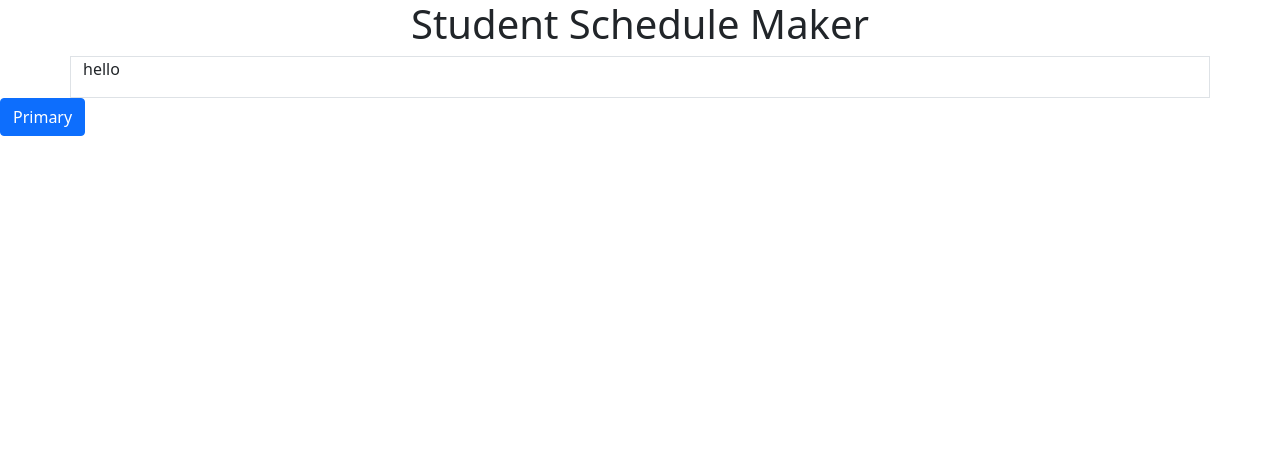
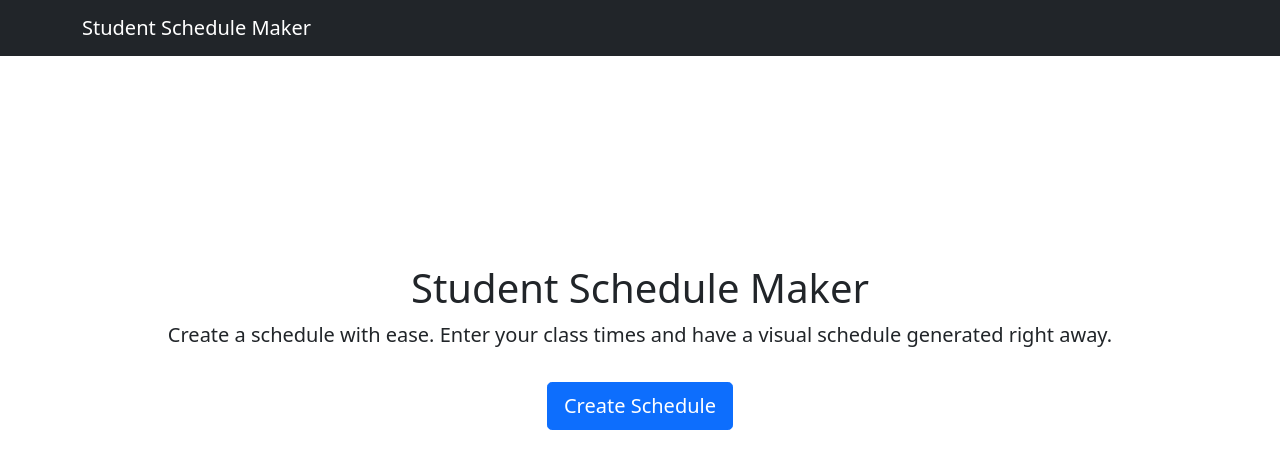
Before and after one commit to keonnk/Student-Schedule-Maker, a plain HTML site: page index.html in a window 1280 px wide. Drawn offline with nearby package versions, Linux system fonts and the light colour scheme.

Commit message:
Created basic layout for main page

```diff
--- a/index.html
+++ b/index.html
@@ -11,17 +11,28 @@
     <title>Student Schedule Maker - Home</title>
   </head>
 
-  <body>
-    <h1 class="text-center">Student Schedule Maker</h1>
+  <style>
+    .titleHeader {
+      margin-top: 13rem;
+    }
+  </style>
 
-    <div class="container border">
-        <p> hello </p>
+  <body class="text-center">
+
+    <!--NavBar-->
+    <nav class="navbar navbar-expand-md navbar-dark bg-dark">
+      <div class="container">
+        <a class="navbar-brand" href="#">Student Schedule Maker</a>
+      </div>
+    </nav>
+
+    <div class="container">
+      <h1 class="titleHeader"> Student Schedule Maker </h1>
+      <p class="lead">
+        Create a schedule with ease. Enter your class times and have a visual schedule generated right away.
+      </p>
+      <a class="btn btn-primary btn-lg mt-3" href="#" role="button">Create Schedule</a>
     </div>
-
-    <button type="button" class="btn btn-primary">Primary</button>
-
-
-
 
     <!-- Bootstrap Bundle with Popper -->
     <script src="https://cdn.jsdelivr.net/npm/bootstrap@5.1.3/dist/js/bootstrap.bundle.min.js" integrity="sha384-ka7Sk0Gln4gmtz2MlQnikT1wXgYsOg+OMhuP+IlRH9sENBO0LRn5q+8nbTov4+1p" crossorigin="anonymous"></script>
```
